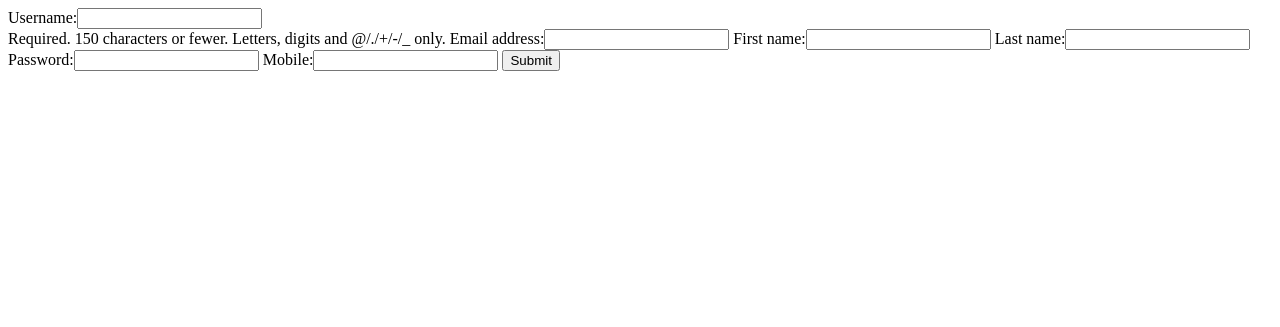
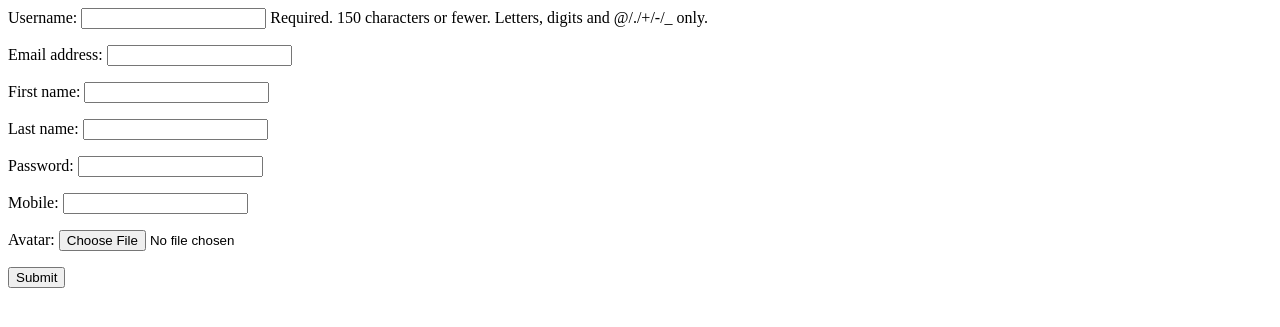
Before and after one commit to HEffatpanah/Twitter, a Django app: page /authAPI/signup in a window 1280 px wide. Shown: the top 327 px of the page. Run offline with Django 3.2, Linux system fonts and the light colour scheme; parts of the project's set-up code (start-up, migrations or seed data) failed here and were passed over.

Commit message:
get avatar from user

```diff
--- a/authAPI/forms.py
+++ b/authAPI/forms.py
@@ -1,3 +1,4 @@
+from django import forms
 from django.contrib.auth.models import User
 from django.forms import ModelForm
 
@@ -5,12 +6,16 @@
 
 
 class UserForm(ModelForm):
+    password = forms.CharField(widget=forms.PasswordInput())
+
     class Meta:
         model = User
         fields = ('username', 'email', 'first_name', 'last_name', 'password',)
 
 
 class EmployeeForm(UserForm):
+    avatar = forms.ImageField()
+
     class Meta:
         model = Employee
-        fields = UserForm.Meta.fields + ('mobile',)
+        fields = UserForm.Meta.fields + ('mobile', 'avatar')
--- a/authAPI/models.py
+++ b/authAPI/models.py
@@ -3,13 +3,5 @@ from django.db import models
 
 
 class Employee(User):
-    mobile = models.CharField(max_length=100)
-
-    # def create_user(self, mobile, username, email, password, first_name, last_name):
-    #     self.objects.create_user(username=username,
-    #                              email=email,
-    #                              password=password,
-    #                              first_name=first_name,
-    #                              last_name=last_name
-    #                              )
-    #     self.mobile = mobile
+    mobile = models.CharField(max_length=100, blank=True)
+    avatar = models.ImageField(upload_to="authAPI/use_images", default=None)
--- a/authAPI/templates/authAPI/login.html
+++ b/authAPI/templates/authAPI/login.html
@@ -44,7 +44,7 @@
     <li><a href="#contact">Contact</a></li>
     <li style="float:right"><a href="">log in</a></li>
 </ul>
-<form action="/authAPI/checkAuth" method="POST" style="text-align: center">
+<form action="" method="POST" style="text-align: center">
     {% csrf_token %}
 
 
--- a/authAPI/templates/authAPI/signup.html
+++ b/authAPI/templates/authAPI/signup.html
@@ -1,5 +1,5 @@
-<form action="/authAPI/signup" method="POST">
+<form action="/authAPI/signup" method="POST" enctype="multipart/form-data">
     {% csrf_token %}
-    {{ form }}
+    {{ form.as_p }}
     <input type="submit" value="Submit">
 </form>
--- a/authAPI/urls.py
+++ b/authAPI/urls.py
@@ -6,5 +6,4 @@ urlpatterns = [
     path('signup', views.signup, name='signup'),
     path('login', views.login, name='index'),
     path('', views.mainPage, name='addUser'),
-    path('checkAuth', views.checkAuth, name='checkAuth'),
 ]
--- a/authAPI/views.py
+++ b/authAPI/views.py
@@ -1,3 +1,4 @@
+from django import forms
 from django.contrib.auth import authenticate
 from django.http import HttpResponse
 from django.shortcuts import render
@@ -10,24 +11,17 @@ from authAPI.models import *
 #     return render(request, 'authAPI/signup.html')
 
 def signup(request):
-    # if this is a POST request we need to process the form data
     if request.method == 'POST':
-        # create a form instance and populate it with data from the request:
-        form = EmployeeForm(request.POST)
-        # check whether it's valid:
+        form = EmployeeForm(request.POST, request.FILES)
         if form.is_valid():
             user = form.save()
             user.set_password(form.cleaned_data['password'])
             user.save()
 
-            # process the data in form.cleaned_data as required
-            # ...
-            # redirect to a new URL:
             return HttpResponse(form['password'].value())
-
-    # if a GET (or any other method) we'll create a blank form
     else:
         form = EmployeeForm()
+        # form.fields['avatar'].widget = forms.HiddenInput()
 
     return render(request, 'authAPI/signup.html', {'form': form})
 
@@ -37,12 +31,11 @@ def mainPage(request):
 
 
 def login(request):
-    return render(request, 'authAPI/login.html')
-
-
-def checkAuth(request):
-    user = authenticate(username=request.POST['username'], password=request.POST['password'])
-    if user is not None:
-        return HttpResponse('true')
+    if request.method == 'POST':
+        user = authenticate(username=request.POST['username'], password=request.POST['password'])
+        if user is not None:
+            return HttpResponse('true')
+        else:
+            return HttpResponse('false')
     else:
-        return HttpResponse('false')
+        return render(request, 'authAPI/login.html')
```
Also changed, not shown: authAPI/migrations/0002_auto_20181217_2053.py, authAPI/migrations/0003_auto_20181217_2056.py (added), authAPI/use_images/download.jpeg (added), authAPI/use_images/photo_۲۰۱۸-۰۸-۲۴_۱۱-۳۳-۲۸_2.jpg (added), db.sqlite3.
